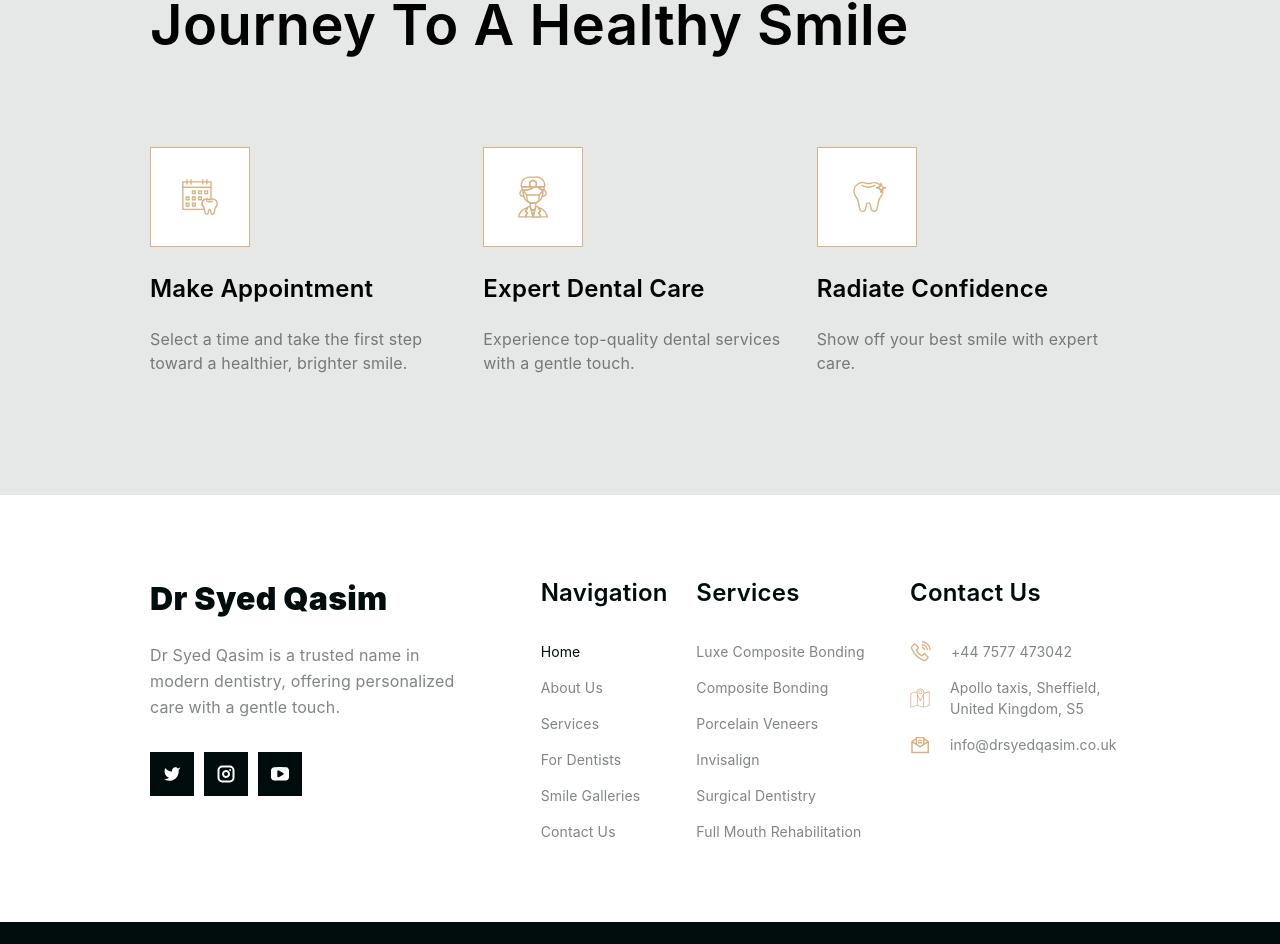
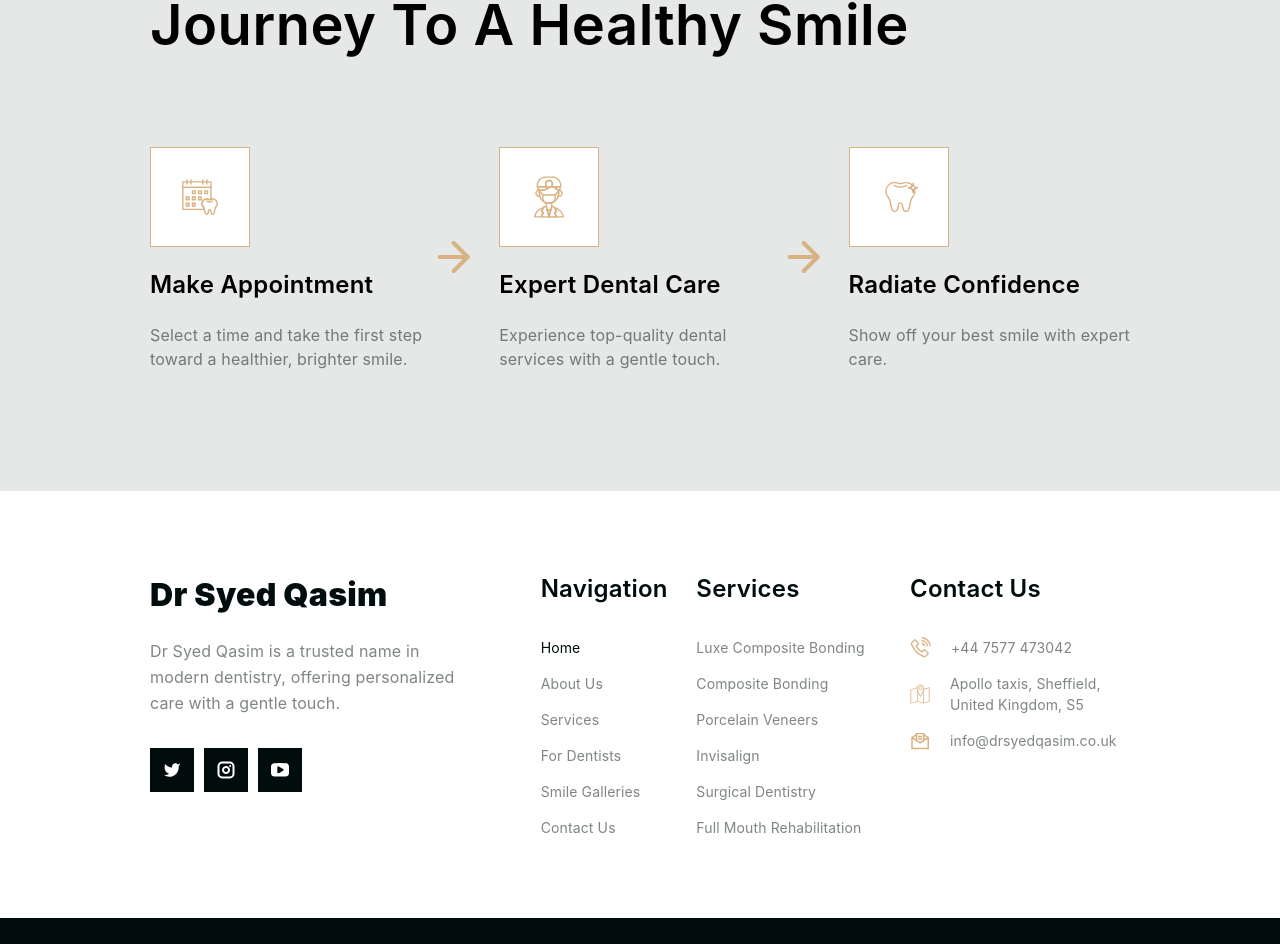
Before and after one commit to ghaffar02/new-dr-syed-qasim, a Next.js app: page / in a window 1280 px wide. Shown: the part 5212-6156 px from the top of the page. Built offline with nearby package versions, Linux system fonts and the light colour scheme.

Commit message:
arrow added in DoctorJourney

```diff
--- a/src/app/home/_sections/DentalJourney.tsx
+++ b/src/app/home/_sections/DentalJourney.tsx
@@ -87,13 +87,12 @@ const DoctorJourney = () => {
           }}
         >
           {featuresData.map((item, index) => (
+            <Box sx={{ display: "flex", alignItems: "center" }} key={index}>
               <Box
                 data-aos="zoom-in"
                 data-aos-duration="500"
-              key={index}
                 sx={{
-                // height: 282,
-                maxWidth: { xs: "100%", md: "350px" },
+                  maxWidth: { xs: "100%", md: "330px" },
                   width: "100%",
                   display: "flex",
                   flexDirection: { xs: "row", md: "column" },
@@ -109,12 +108,19 @@ const DoctorJourney = () => {
                     : "none",
                 }}
               >
-              <Box sx={{ display: { xs: "none", md: "block" } }}>
+                <Box
+                  sx={{
+                    display: { xs: "none", md: "block" },
+                    height: { xs: "100px", xl: "150px" },
+                    width: { xs: "100px", xl: "150px" },
+                  }}
+                >
                   <Image
                     src={item.icon}
                     alt={item.title}
                     width={100}
                     height={100}
+                    style={{ height: "100%", width: "100%" }}
                   />
                 </Box>
                 <Box sx={{ display: { xs: "block", md: "none" } }}>
@@ -146,6 +152,18 @@ const DoctorJourney = () => {
                   </Typography>
                 </Box>
               </Box>
+              <Box
+                sx={{
+                  display: { xs: "none", md: index === 2 ? "none" : "block" },
+                }}
+              >
+                <Image
+                  style={{ width: "50px", height: "50px" }}
+                  src={svgs.arrowright}
+                  alt="arrow right"
+                />
+              </Box>
+            </Box>
           ))}
         </Box>
 
```
Lines whose indentation alone changed are shown as unchanged.
